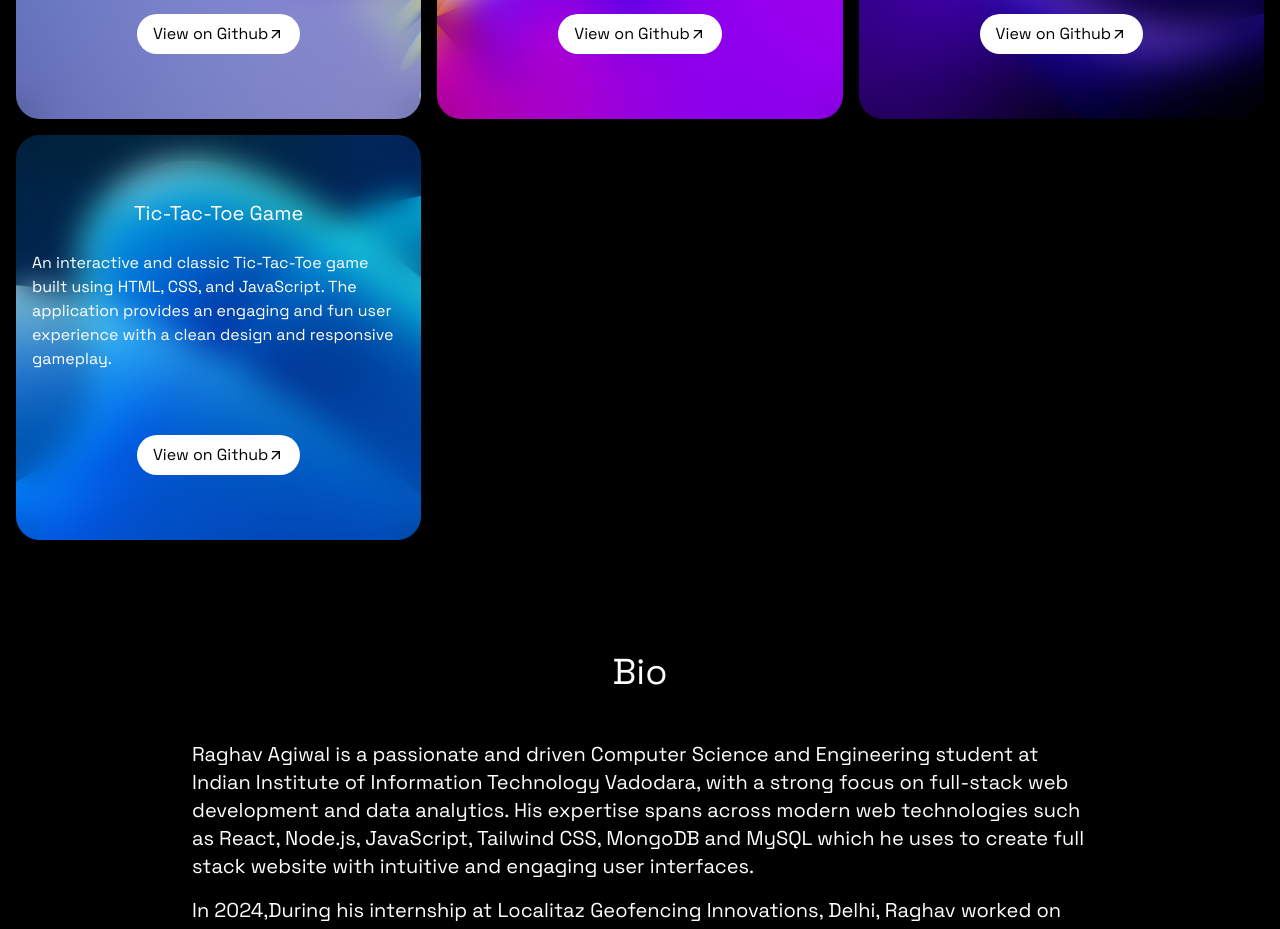
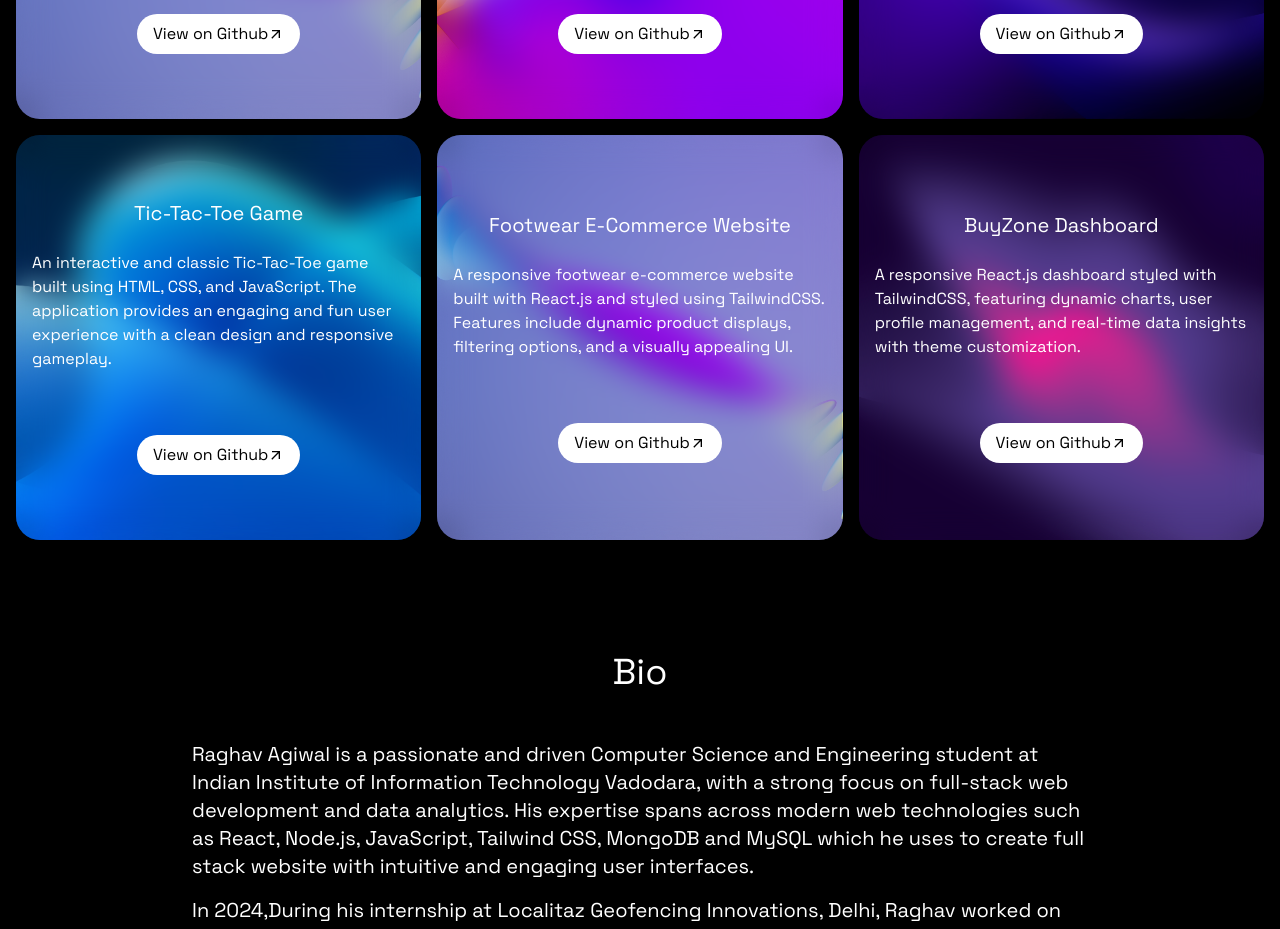
Before and after one commit to raghav0807/Portfolio, a React (Vite) app: page / in a window 1280 px wide. Shown: the part 1740-2669 px from the top of the page. Built offline with nearby package versions, Linux system fonts and the light colour scheme.

Commit message:
Projects added

```diff
--- a/src/constants/index.jsx
+++ b/src/constants/index.jsx
@@ -109,6 +109,22 @@ export const PROJECTS = [
       "An interactive and classic Tic-Tac-Toe game built using HTML, CSS, and JavaScript. The application provides an engaging and fun user experience with a clean design and responsive gameplay.",
     image: projectImage2,
     githubLink: "https://github.com/raghav0807/Tic-Tac-Toe",
+  },
+  {
+    id: 8,
+    name: "Footwear E-Commerce Website",
+    description:
+      "A responsive footwear e-commerce website built with React.js and styled using TailwindCSS. Features include dynamic product displays, filtering options, and a visually appealing UI.",
+    image: projectImage4,
+    githubLink: "https://github.com/raghav0807/Shoe-Footwear-Website",
+  },
+  {
+    id: 9,
+    name: "BuyZone Dashboard",
+    description:
+      "A responsive React.js dashboard styled with TailwindCSS, featuring dynamic charts, user profile management, and real-time data insights with theme customization.",
+    image: projectImage5,
+    githubLink: "https://github.com/raghav0807/BuyZone-Admin-Dashboard",
   },
 ];
 
```
